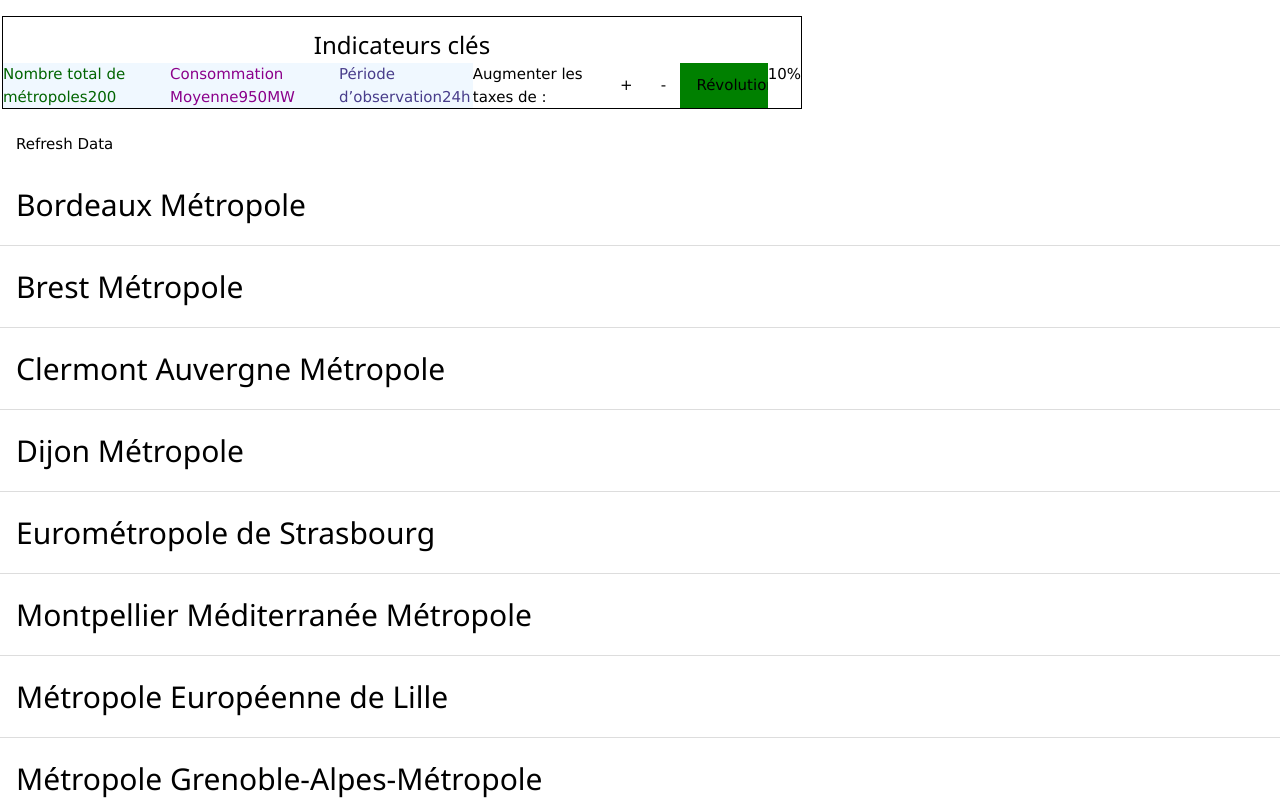
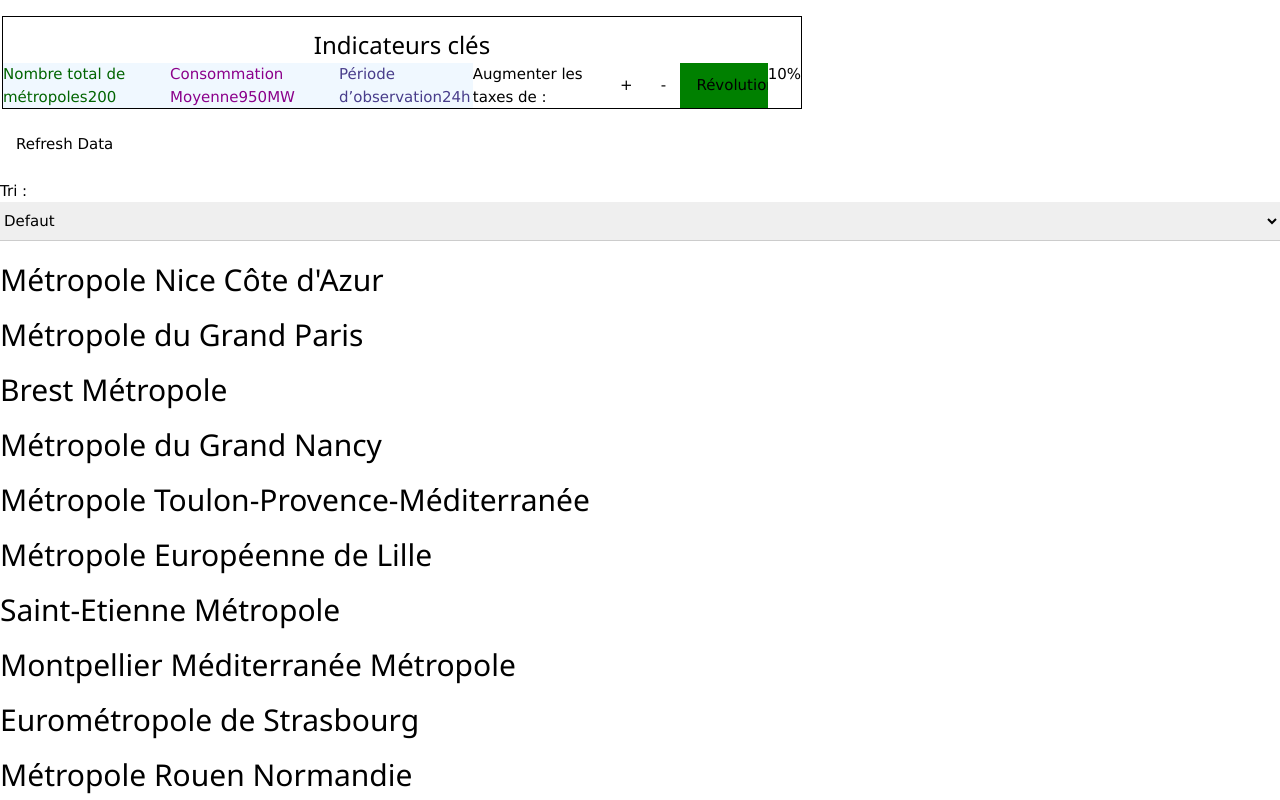
Before and after one commit to Plopanol/reactFormation, a React (Vite) app: page / in a window 1280 px wide. Shown: the top 800 px of the page. Built offline with nearby package versions, Linux system fonts and the light colour scheme.

Commit message:
select tri

```diff
--- a/src/components/metropolisCard/MetropolisCards.jsx
+++ b/src/components/metropolisCard/MetropolisCards.jsx
@@ -16,6 +16,13 @@ export default function MetropolisCards() {
 
   const [refresh, setRefresh] = useState(0);
 
+  const [tri, setTri] = useState("defaut");
+
+  const handleChangeTri = (event) => {
+    console.log(event.target.value);
+    setTri(event.target.value);
+  };
+
   useEffect(() => {
     const fetchDatas = async () => {
       try {
@@ -25,12 +32,17 @@ export default function MetropolisCards() {
         );
         const datas = await response.json();
         const sortedMetropolisesDatas = {};
+
         // Tri
+        if ("nomVille" === tri) {
           const listNomsVilles = Object.keys(datas).sort();
           listNomsVilles.forEach((nomVille) => {
             sortedMetropolisesDatas[nomVille] = datas[nomVille];
           });
           setMetropolisesDatas(sortedMetropolisesDatas);
+        } else {
+          setMetropolisesDatas(datas);
+        }
       } catch (err) {
         setError(err.message);
       } finally {
@@ -39,7 +51,7 @@ export default function MetropolisCards() {
     };
 
     fetchDatas();
-  }, [refresh]);
+  }, [refresh, tri]);
 
   const handleRefresh = () => {
     setMetropolisesDatas({});
@@ -52,11 +64,20 @@ export default function MetropolisCards() {
         <button type="button" onClick={handleRefresh}>
           Refresh Data
         </button>
+        <section>
+          Tri :
+          <select name="tri" id="tri" onChange={handleChangeTri}>
+            <option id="defaut" value="defaut">
+              Defaut
+            </option>
+            <option id="nomVille" value="nomVille">
+              Nom de la ville
+            </option>
+          </select>
+        </section>
         {Object.keys(metropolisesDatas).length !== 0 && (
           <header>
-            <ul>
             {Object.keys(metropolisesDatas).map((cityKey) => (
-                <li>
               <MetropolisCard
                 key={cityKey}
                 nomVille={cityKey}
@@ -73,9 +94,7 @@ export default function MetropolisCards() {
                     .echanges_physiques
                 }
               />
-                </li>
             ))}
-            </ul>
           </header>
         )}
         {/* Ajout de l’affichage du message de chargement */}
```
Lines whose indentation alone changed are shown as unchanged.
